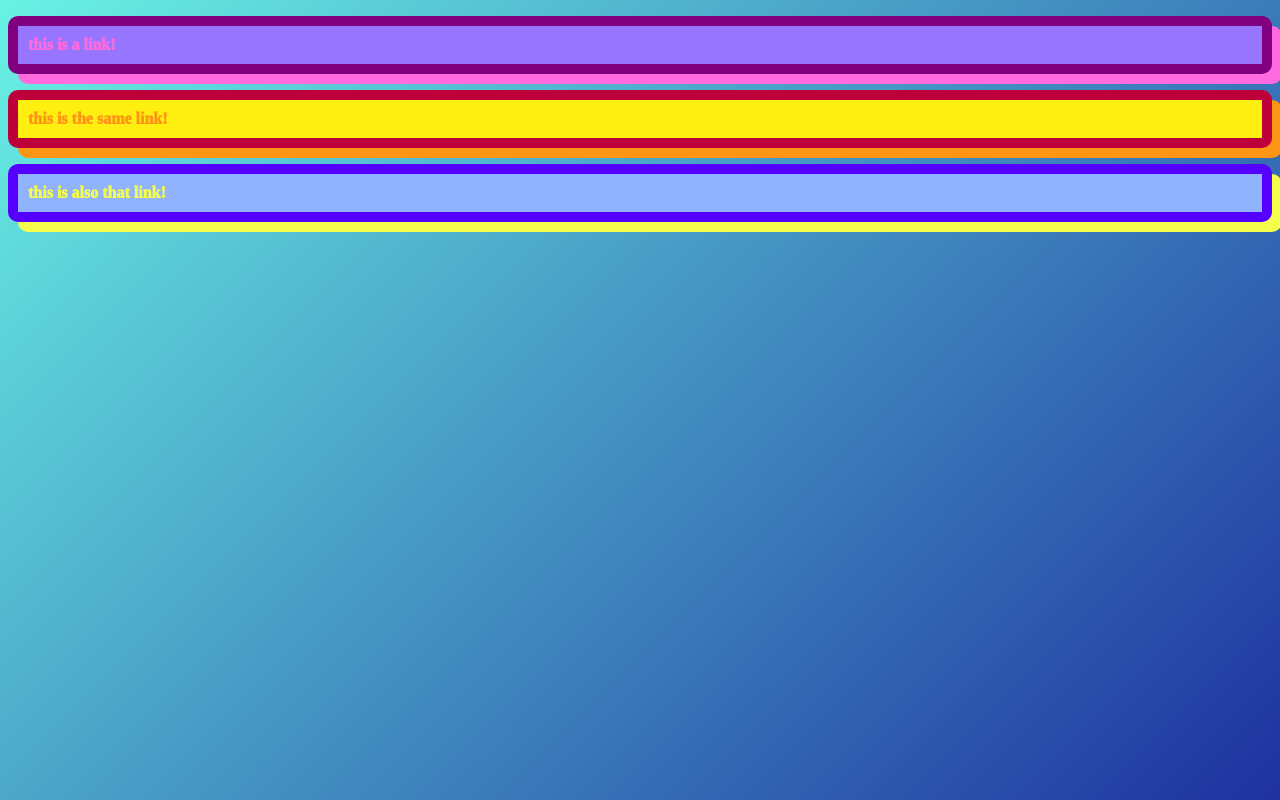
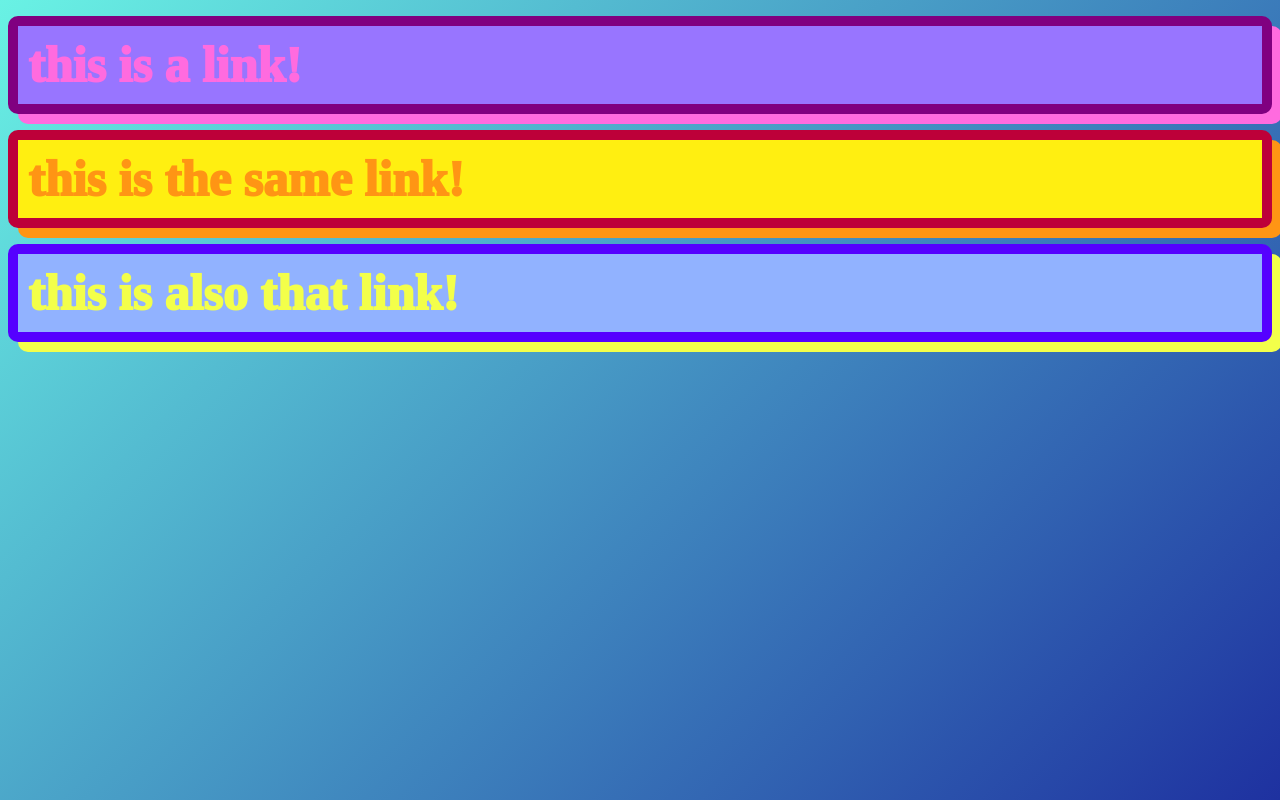
Before and after one commit to ImStarBound/eatonresaclasswebsite, a plain HTML site: page links.html in a window 1280 px wide. Drawn offline with Linux system fonts and the light colour scheme.

Commit message:
Add files via upload

```diff
--- a/links.html
+++ b/links.html
@@ -8,9 +8,12 @@
 <style>
 body{background-image:linear-gradient(135deg,rgb(105, 242, 228),rgb(30, 49, 160)); background-size:cover; background-attachment: fixed;
 
-a{color:rgb(255, 107, 223);font-weight: 999; text-decoration: none;display:block}
+a{color:rgb(255, 107, 223);font-weight: 999;font-size: 50px; text-decoration: none;display:block;}
+
 .bees{color:rgb(255, 149, 20);font-weight: 999; text-decoration: none; display:block}
+
 .cool{color:rgb(243, 255, 74);font-weight: 999; text-decoration: none;display:block; margin-left: auto; margin-right: auto;}
+
     a:hover{color:springgreen;text-decoration:underline wavy;}
     a{background: rgb(152, 117, 255); padding: 10px; border:10px solid purple; border-radius: 10px;box-shadow: 10px 10px ;}
 
```
